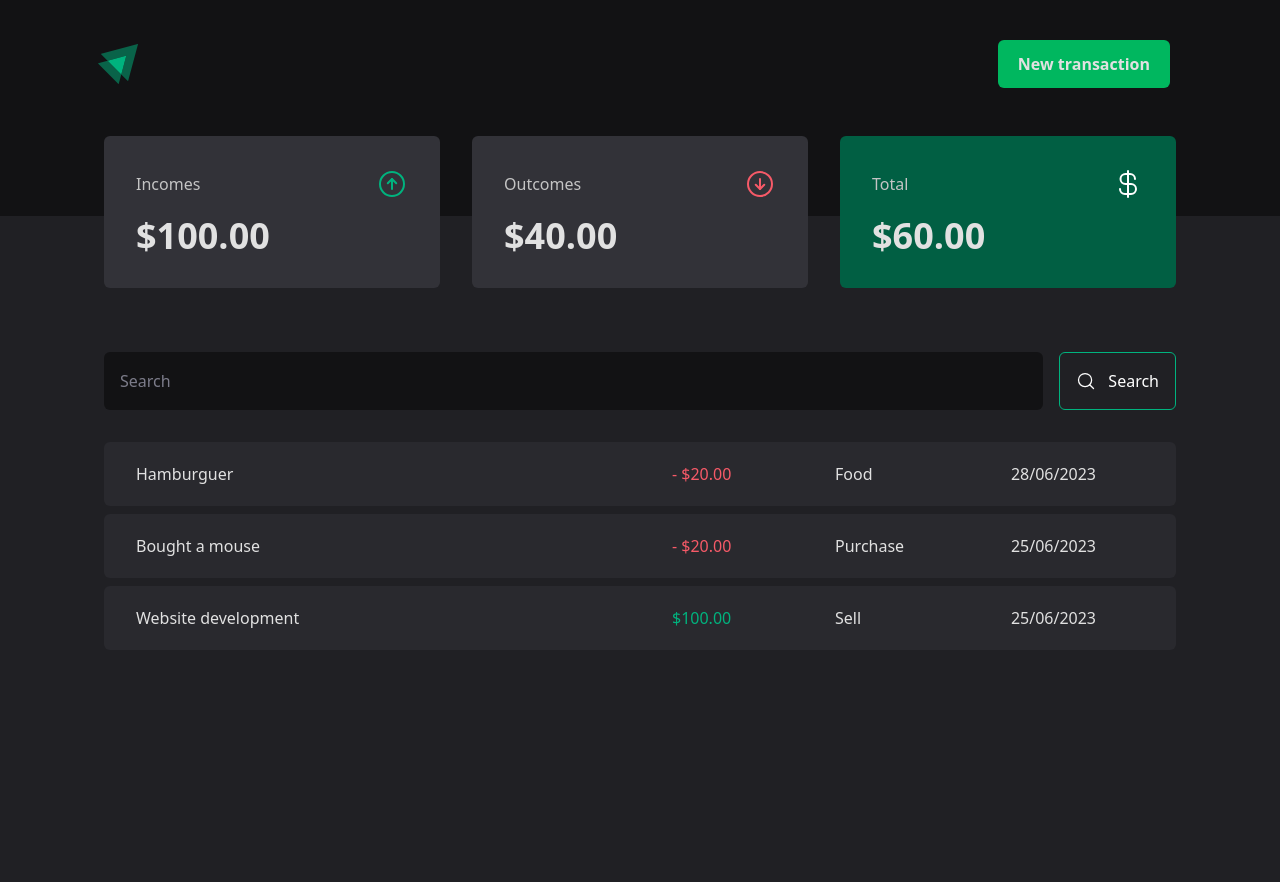
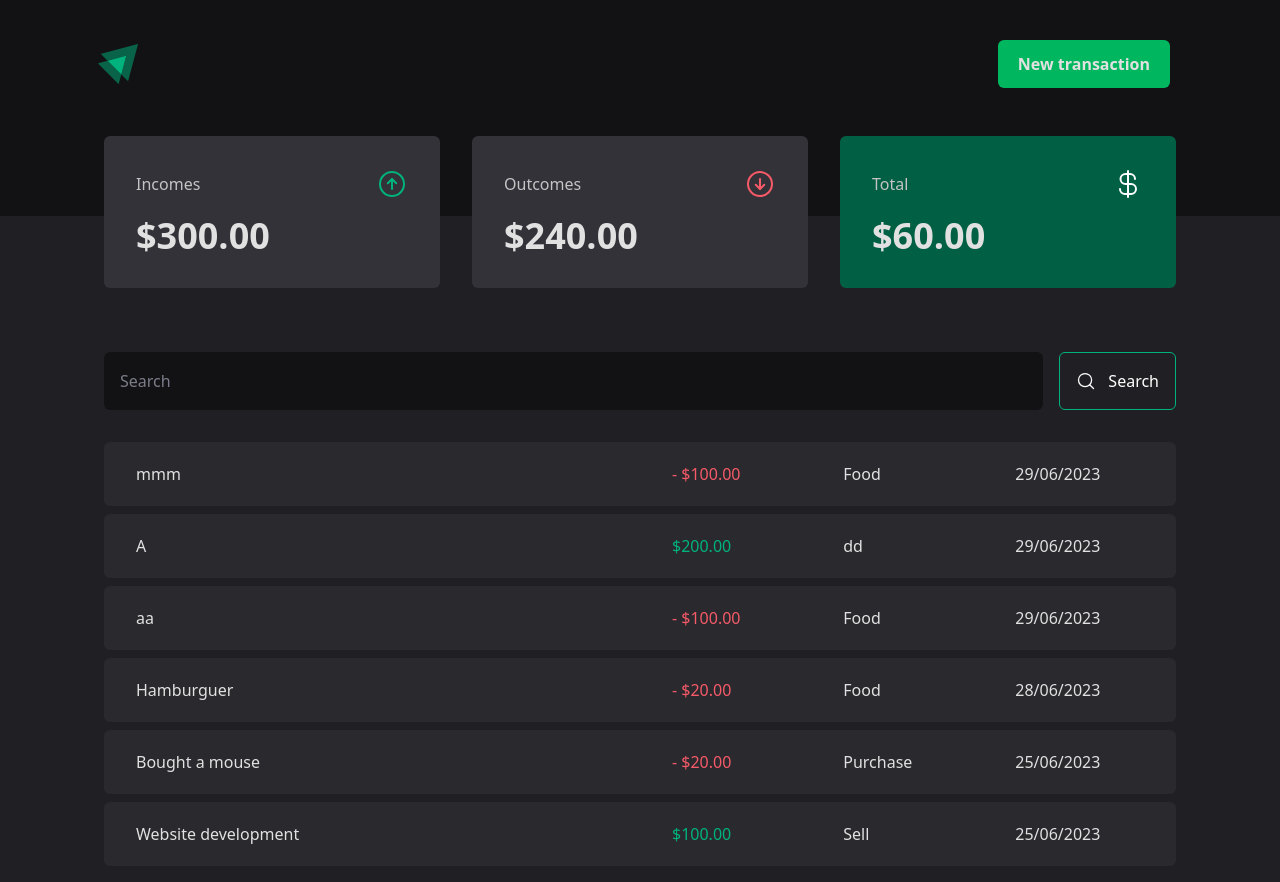
Before and after one commit to enoquetembe/dt-money, a React (Vite) app: page / in a window 1280 px wide. Shown: the top 882 px of the page. Before the commit the page ends 800 px from the top, so only its background shows below. Built offline with nearby package versions, Linux system fonts and the light colour scheme; data requests are answered from the project's data file.

Commit message:
fix: fixing onValueChange bug

```diff
--- a/server.json
+++ b/server.json
@@ -23,6 +23,30 @@
       "price": 20,
       "createdAt": "2023-06-28T19:45:37.615Z",
       "id": 3
+    },
+    {
+      "description": "aa",
+      "type": "outcome",
+      "category": "Food",
+      "price": 100,
+      "createdAt": "2023-06-29T17:27:10.699Z",
+      "id": 4
+    },
+    {
+      "description": "A",
+      "type": "income",
+      "category": "dd",
+      "price": 200,
+      "createdAt": "2023-06-29T17:28:13.476Z",
+      "id": 5
+    },
+    {
+      "description": "mmm",
+      "type": "outcome",
+      "category": "Food",
+      "price": 100,
+      "createdAt": "2023-06-29T17:28:38.727Z",
+      "id": 6
     }
   ]
 }
--- a/src/components/NewTransactionModal.tsx
+++ b/src/components/NewTransactionModal.tsx
@@ -20,7 +20,7 @@ type NewTransactionFormInputs = z.infer<typeof createNewTransactionSchema>
 export function NewTransactionModal() {
   const { createNewTransaction } = useContext(TransactionsContext)
 
-  const { control, register, handleSubmit, reset } =
+  const { control, register, handleSubmit, reset, setValue } =
     useForm<NewTransactionFormInputs>({
       resolver: zodResolver(createNewTransactionSchema),
     })
@@ -38,6 +38,9 @@ export function NewTransactionModal() {
     reset()
   }
 
+  const handleValueChange = (value: 'income' | 'outcome') => {
+    setValue('type', value)
+  }
   return (
     <Dialog.Portal>
       <Dialog.Overlay
@@ -86,7 +89,7 @@ export function NewTransactionModal() {
             render={({ field }) => {
               return (
                 <RadioGroup.Root
-                  onValueChange={field.onChange}
+                  onValueChange={handleValueChange}
                   value={field.value}
                   className="grid grid-cols-2 gap-4 mt-2"
                 >
```
